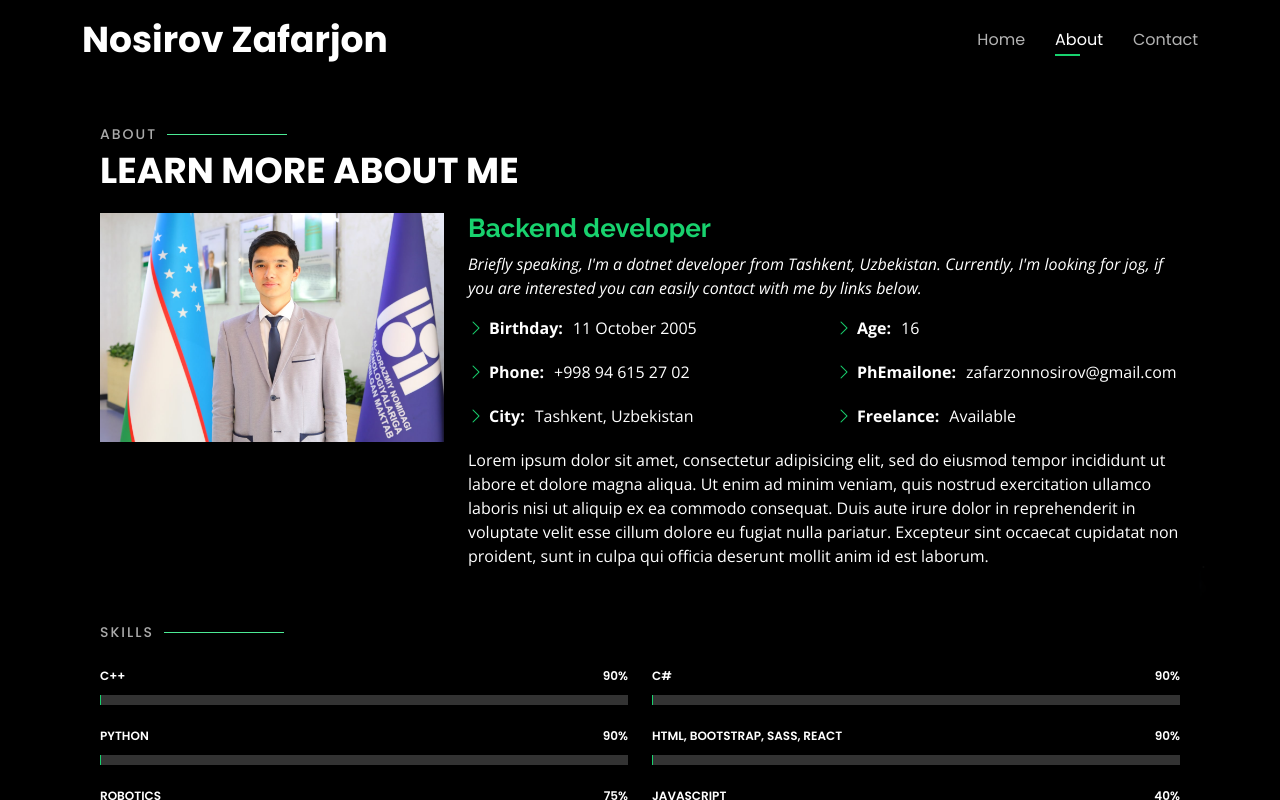
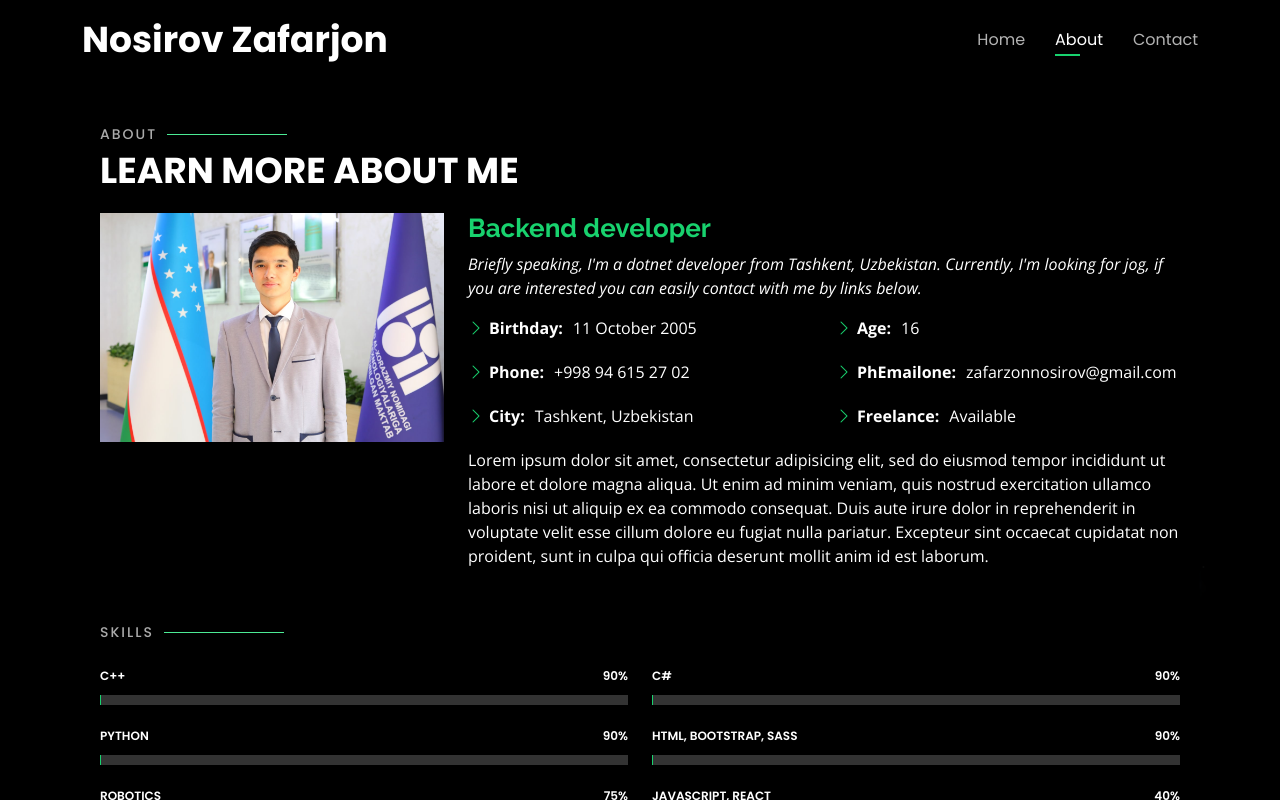
Before and after one commit to zafarzon/personal, a plain HTML site: page index.html in a window 1280 px wide. Both pictures are taken after a click on the link "About". Shown: the top 800 px of the page. Drawn offline with nearby package versions, Linux system fonts and the light colour scheme.

Commit message:
Update index.html

```diff
--- a/index.html
+++ b/index.html
@@ -183,14 +183,14 @@
           </div>
 
           <div class="progress">
-            <span class="skill">HTML, bootstrap, SASS, React <i class="val">90%</i></span>
+            <span class="skill">HTML, bootstrap, SASS <i class="val">90%</i></span>
             <div class="progress-bar-wrap">
               <div class="progress-bar" role="progressbar" aria-valuenow="90" aria-valuemin="0" aria-valuemax="100"></div>
             </div>
           </div>
 
           <div class="progress">
-            <span class="skill">JavaScript <i class="val">40%</i></span>
+            <span class="skill">JavaScript, React <i class="val">40%</i></span>
             <div class="progress-bar-wrap">
               <div class="progress-bar" role="progressbar" aria-valuenow="55" aria-valuemin="0" aria-valuemax="100"></div>
             </div>
```
